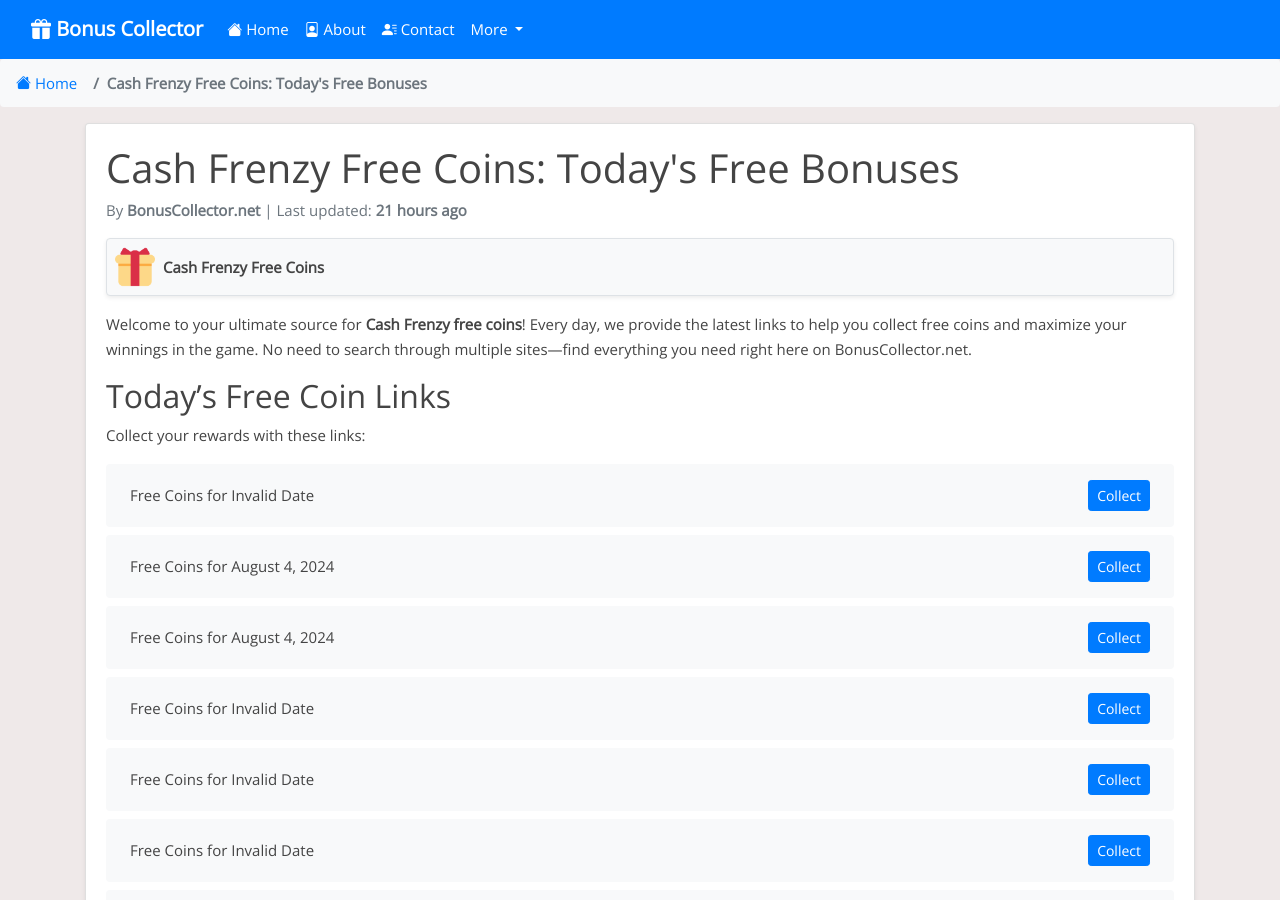
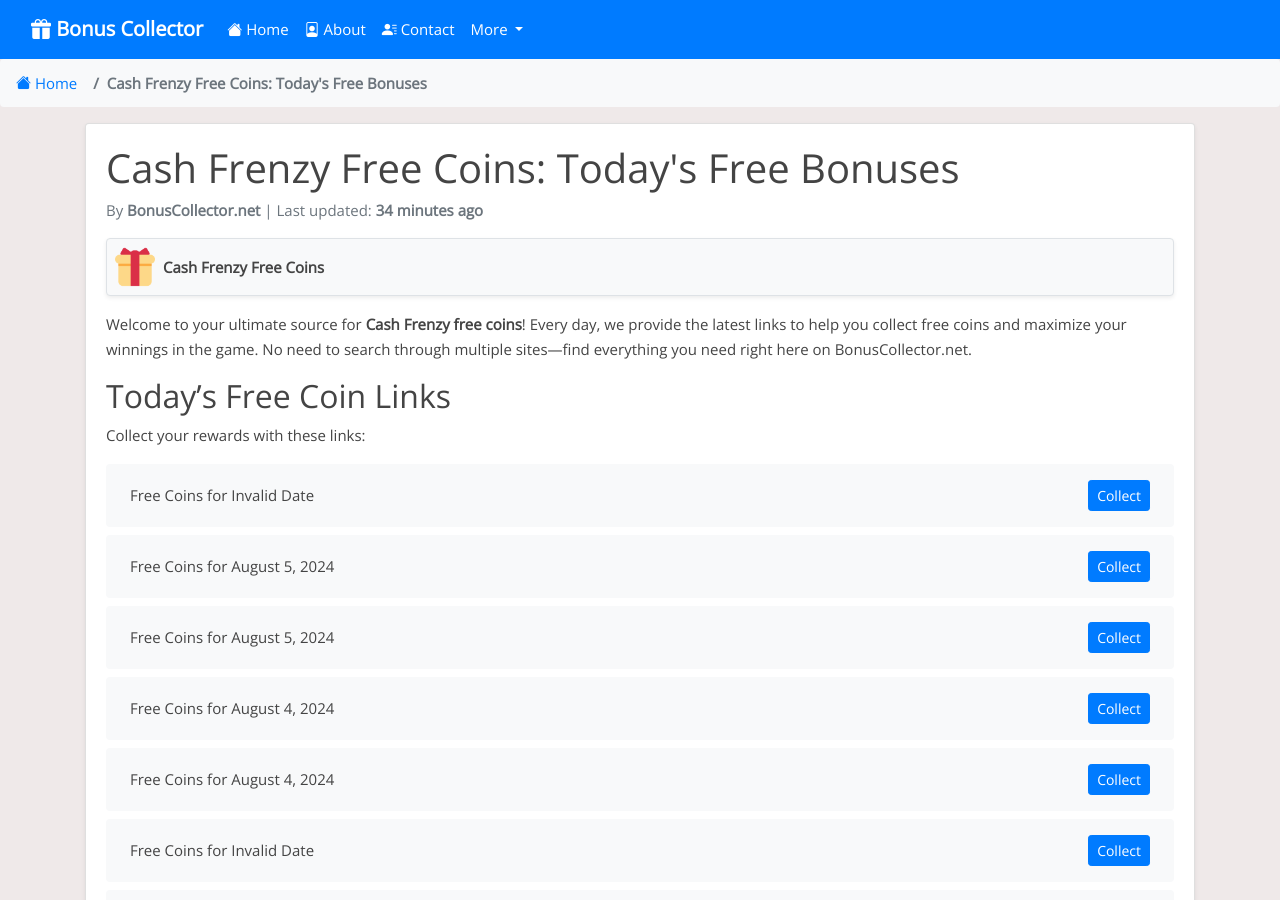
Before and after one commit to Prollad99/bs-net, a Jekyll site: the page built from _posts/2024-07-04-cash-frenzy.md, in a window 1280 px wide and 900 px high. Built offline with Jekyll 4.4.1, drawn with Linux system fonts in a browser that asks for light colours; nearby versions of some CDN libraries; comment, search, counter and statistics services are not loaded.

Commit message:
Update cash-frenzy reward links and last modified date

```diff
--- a/_data/include_files.yml
+++ b/_data/include_files.yml
@@ -14,7 +14,7 @@
   last_modified: 2024-08-04 06:23:53
 
 cash-frenzy.html:
-  last_modified: 2024-08-04 06:23:49
+  last_modified: 2024-08-05 03:33:59
 
 hit-it-rich.html:
   last_modified: 2024-08-04 06:23:51
--- a/_includes/cash-frenzy.html
+++ b/_includes/cash-frenzy.html
@@ -2,6 +2,14 @@
   <li class="list-group-item d-flex justify-content-between align-items-center">
     <span>Free Coins for Invalid Date</span>
     <a href="https://bit.ly/installCashFrenzyNow" class="btn btn-primary btn-sm">Collect</a>
+  </li>
+  <li class="list-group-item d-flex justify-content-between align-items-center">
+    <span>Free Coins for August 5, 2024</span>
+    <a href="https://cashfrenzy.co/0805fbcoins" class="btn btn-primary btn-sm">Collect</a>
+  </li>
+  <li class="list-group-item d-flex justify-content-between align-items-center">
+    <span>Free Coins for August 5, 2024</span>
+    <a href="http://cashfrenzy.co/3ys2129" class="btn btn-primary btn-sm">Collect</a>
   </li>
   <li class="list-group-item d-flex justify-content-between align-items-center">
     <span>Free Coins for August 4, 2024</span>
@@ -391,12 +399,4 @@
     <span>Free Coins for Invalid Date</span>
     <a href="https://bit.ly/3Xq4AMs" class="btn btn-primary btn-sm">Collect</a>
   </li>
-  <li class="list-group-item d-flex justify-content-between align-items-center">
-    <span>Free Coins for Invalid Date</span>
-    <a href="https://cashfrenzy.co/0621fbcoins" class="btn btn-primary btn-sm">Collect</a>
-  </li>
-  <li class="list-group-item d-flex justify-content-between align-items-center">
-    <span>Free Coins for Invalid Date</span>
-    <a href="https://bit.ly/3xbEtya" class="btn btn-primary btn-sm">Collect</a>
-  </li>
 </ul>
```
Also changed, not shown: links-json/cash-frenzy.json (+8 -6 lines).
